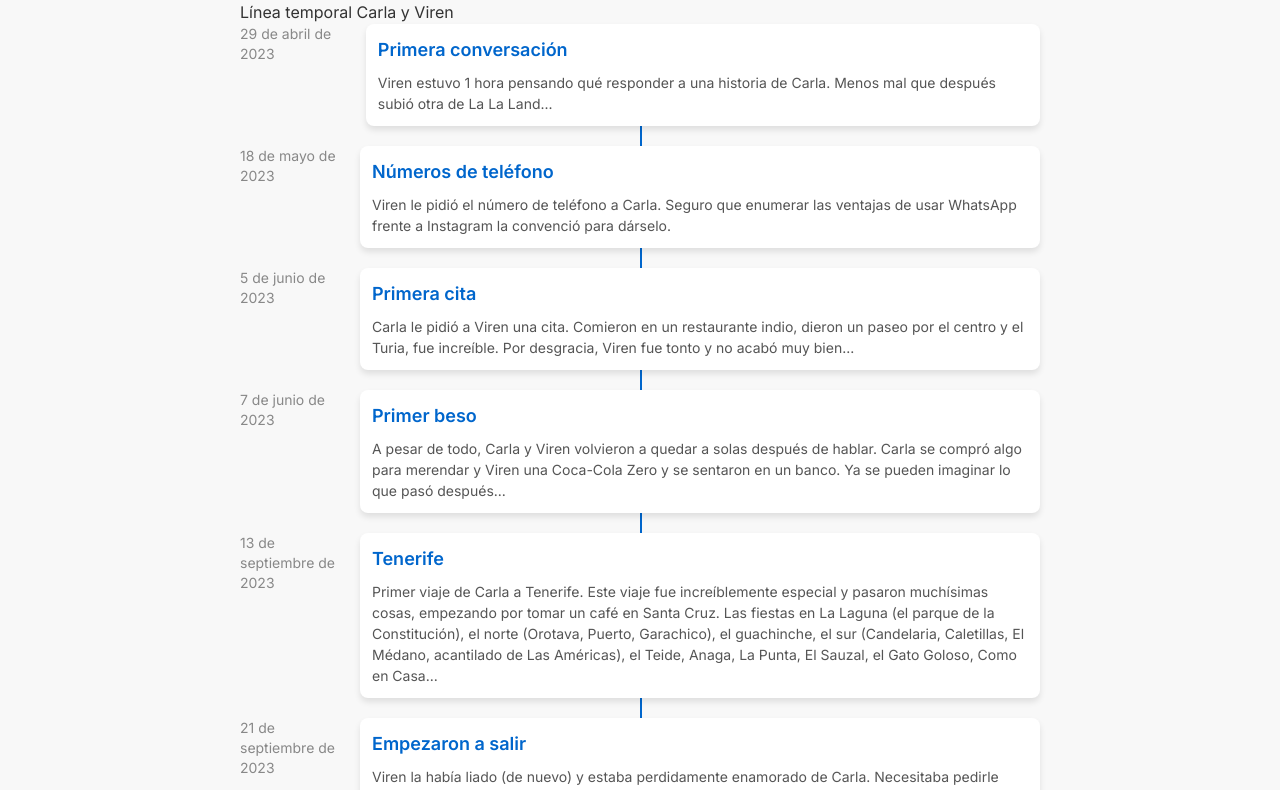
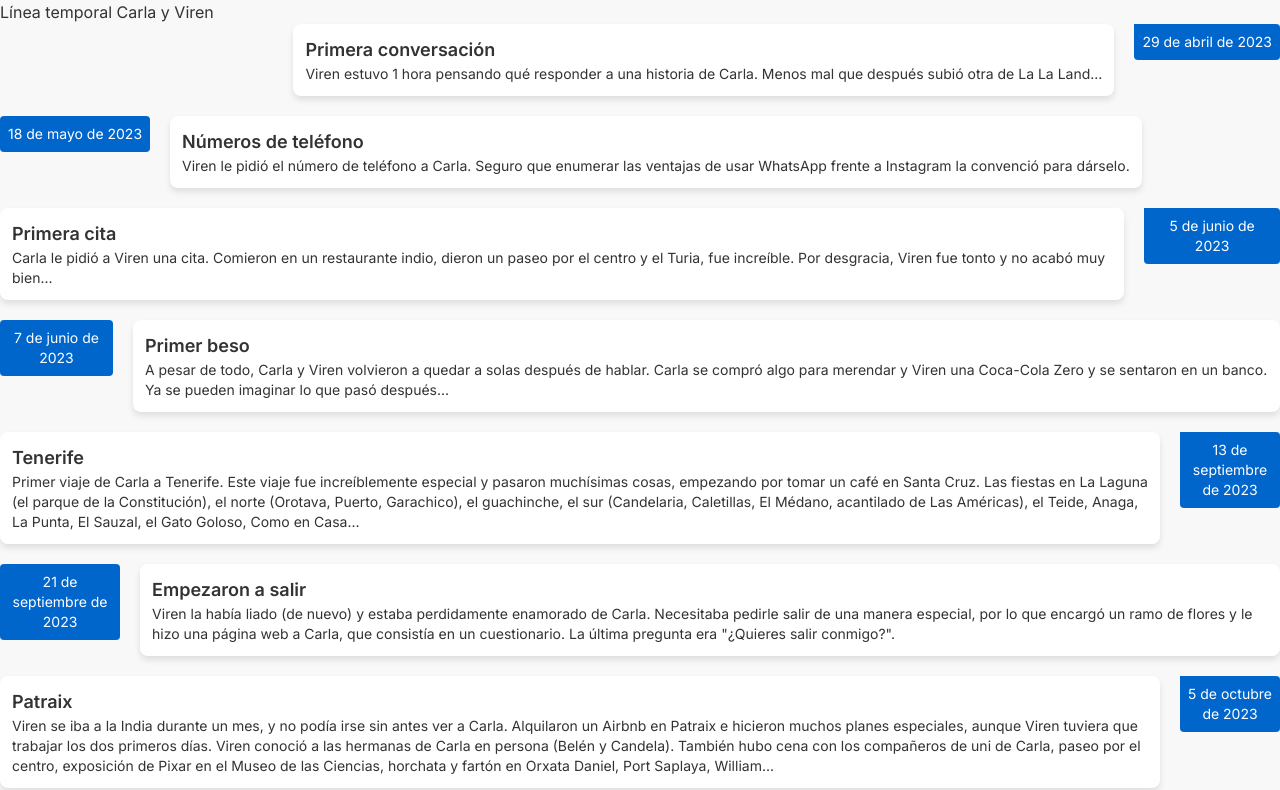
Before and after one commit to VirenSDD/valentines-2024, a Next.js app: page / in a window 1280 px wide. Shown: the top 790 px of the page. Built offline with nearby package versions, Linux system fonts and the light colour scheme; what tailwindcss-vertical-rhythm would draw is missing.

Commit message:
feat: alternate dates

```diff
--- a/app/globals.css
+++ b/app/globals.css
@@ -13,59 +13,3 @@ body {
   justify-content: center;
   min-height: 100vh;
 }
-
-.timeline-container {
-  max-width: 800px;
-}
-
-.timeline {
-  list-style: none;
-  padding: 0;
-  margin: 0;
-  position: relative;
-  /* Position the container relative to its normal position */
-}
-
-.timeline-line {
-  position: absolute;
-  left: 50%;
-  /* Position the line in the center */
-  width: 2px;
-  height: 100%;
-  background-color: #0066cc;
-  /* Color of the timeline line */
-}
-
-.timeline-event {
-  position: relative;
-  /* Make events positioned relative to the timeline */
-  margin-bottom: 20px;
-  display: flex;
-  align-items: flex-start;
-}
-
-.timeline-event-date {
-  font-size: 14px;
-  color: #888;
-  min-width: 100px;
-}
-
-.timeline-event-content {
-  margin-left: 20px;
-  padding: 12px;
-  background-color: #fff;
-  border-radius: 8px;
-  box-shadow: 0 4px 6px rgba(0, 0, 0, 0.1);
-}
-
-.timeline-event-content h3 {
-  color: #0066cc;
-  font-size: 18px;
-  margin-bottom: 8px;
-}
-
-.timeline-event-content p {
-  color: #555;
-  font-size: 14px;
-  line-height: 1.5;
-}
--- a/components/timeline.tsx
+++ b/components/timeline.tsx
@@ -1,5 +1,6 @@
 // components/Timeline.tsx
 import React from 'react';
+import '../styles/timeline.css'
 
 interface TimelineEvent {
   formattedDate: string;
--- a/styles/style.css
+++ /dev/null
@@ -1,51 +0,0 @@
-/* styles/style.css */
-body {
-  font-family: Arial, sans-serif;
-  background-color: #f4f4f4;
-  color: #333;
-  margin: 0;
-  display: flex;
-  align-items: center;
-  justify-content: center;
-  height: 100vh;
-}
-
-.timeline-container {
-  max-width: 800px;
-}
-
-.timeline {
-  position: relative;
-  list-style: none;
-  padding: 20px;
-  margin: 0;
-}
-
-.timeline:before {
-  content: '';
-  position: absolute;
-  top: 0;
-  bottom: 0;
-  left: 50%;
-  width: 2px;
-  background-color: #0066cc;
-  margin-left: -1px;
-}
-
-.timeline-event {
-  position: relative;
-  margin-bottom: 20px;
-}
-
-.timeline-event strong {
-  color: #990000;
-}
-
-.timeline-event-date {
-  font-size: 14px;
-  color: #888;
-}
-
-.timeline-event-content {
-  margin-left: 20px;
-}
--- /dev/null
+++ b/styles/timeline.css
@@ -0,0 +1,40 @@
+/* timeline.css */
+.timeline-event {
+  position: relative;
+  margin-bottom: 20px;
+  display: flex;
+  align-items: flex-start;
+}
+
+.timeline-event-date {
+  font-size: 14px;
+  color: #fff;
+  background-color: #0066cc;
+  padding: 8px;
+  border-radius: 4px;
+  min-width: 100px;
+  text-align: center;
+}
+
+.timeline-event-content {
+  margin-left: 20px;
+  padding: 12px;
+  background-color: #fff;
+  border-radius: 8px;
+  box-shadow: 0 4px 6px rgba(0, 0, 0, 0.1);
+}
+
+/* Add these styles for alternating sides */
+.timeline-event:nth-child(odd) {
+  flex-direction: row-reverse;
+}
+
+.timeline-event:nth-child(odd) .timeline-event-date {
+  border-top-left-radius: 0;
+  border-bottom-left-radius: 4px;
+}
+
+.timeline-event:nth-child(odd) .timeline-event-content {
+  margin-left: 0;
+  margin-right: 20px;
+}
```
